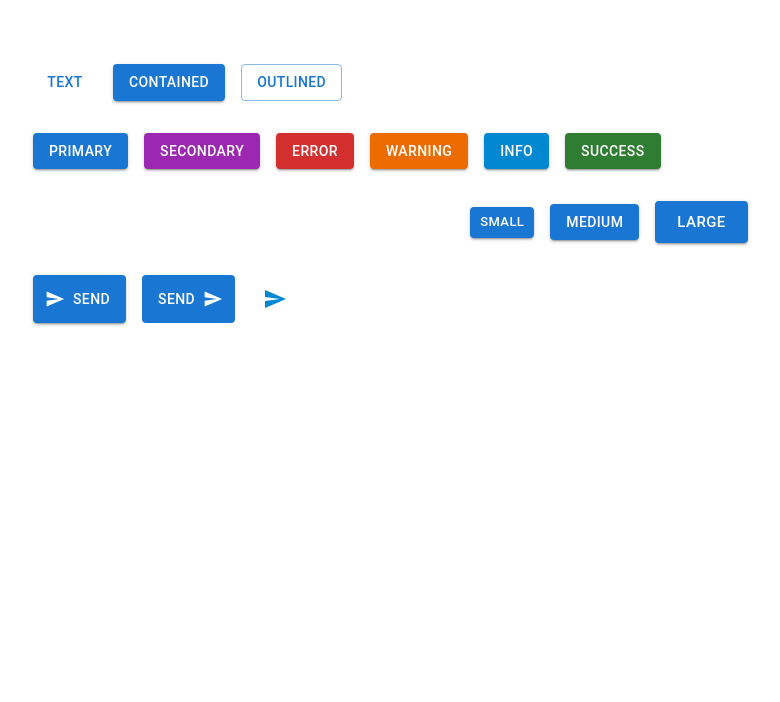
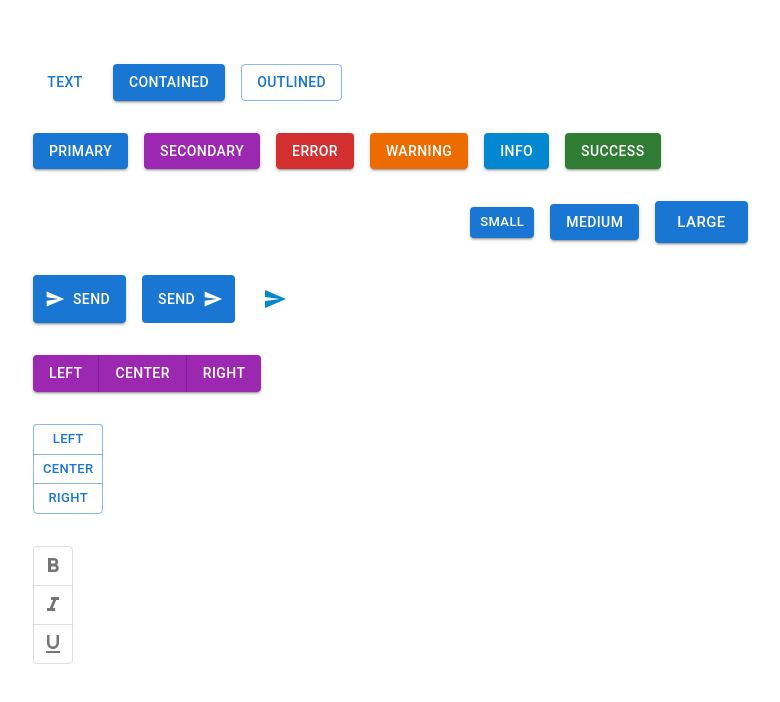
Before and after one commit to Zyar3k/material-ui_training, a React (Create React App) app: page / in a window 1280 px wide. Shown: the top 702 px of the page, without its empty margins (31-811 px from the left). Built offline with nearby package versions, Linux system fonts and the light colour scheme.

Commit message:
Mui button group & toggle button

```diff
--- a/src/components/MuiButton.tsx
+++ b/src/components/MuiButton.tsx
@@ -1,7 +1,27 @@
-import { Button, Stack, IconButton } from "@mui/material";
+import {
+  Button,
+  Stack,
+  IconButton,
+  ButtonGroup,
+  ToggleButton,
+  ToggleButtonGroup,
+} from "@mui/material";
 import SendIcon from "@mui/icons-material/Send";
+import FormatBoldIcon from "@mui/icons-material/FormatBold";
+import FormatItalicIcon from "@mui/icons-material/FormatItalic";
+import FormatUnderlinedIcon from "@mui/icons-material/FormatUnderlined";
+import React, { useState } from "react";
 
 const MuiButton = () => {
+  const [formats, setFormats] = useState<string | null>(null);
+  console.log(formats);
+
+  const handleFormatChange = (
+    _event: React.MouseEvent<HTMLElement>,
+    updatedFormats: string | null
+  ) => {
+    setFormats(updatedFormats);
+  };
   return (
     <Stack spacing={4}>
       <Stack spacing={2} direction="row">
@@ -64,6 +84,50 @@
           <SendIcon />
         </IconButton>
       </Stack>
+      <Stack direction="row">
+        <ButtonGroup
+          variant="contained"
+          color="secondary"
+          aria-label="alignment button group"
+        >
+          <Button>Left</Button>
+          <Button>Center</Button>
+          <Button>Right</Button>
+        </ButtonGroup>
+      </Stack>
+      <Stack direction="row">
+        <ButtonGroup
+          variant="outlined"
+          orientation="vertical"
+          size="small"
+          aria-label="alignment button group"
+        >
+          <Button>Left</Button>
+          <Button onClick={() => alert("center clicked")}>Center</Button>
+          <Button>Right</Button>
+        </ButtonGroup>
+      </Stack>
+      <Stack direction="row">
+        <ToggleButtonGroup
+          aria-label="text formatting"
+          value={formats}
+          onChange={handleFormatChange}
+          size="small"
+          color="warning"
+          orientation="vertical"
+          exclusive
+        >
+          <ToggleButton value="bold" aria-label="bold">
+            <FormatBoldIcon />
+          </ToggleButton>
+          <ToggleButton value="italic" aria-label="italic">
+            <FormatItalicIcon />
+          </ToggleButton>
+          <ToggleButton value="underlined" aria-label="underlined">
+            <FormatUnderlinedIcon />
+          </ToggleButton>
+        </ToggleButtonGroup>
+      </Stack>
     </Stack>
   );
 };
```
